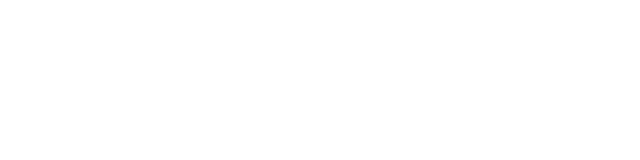
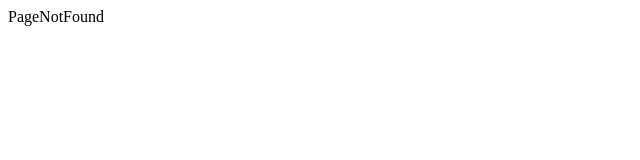
Before and after one commit to wbdvlpmnt/React_worldwise, a React (Vite) app: page /app in a window 1280 px wide. Before the commit this address had no page. Shown: the top 160 px of the page, without its empty margins (0-640 px from the left). Built offline with nearby package versions, Linux system fonts and the light colour scheme.

Commit message:
add page not found route

```diff
--- a/src/App.jsx
+++ b/src/App.jsx
@@ -2,6 +2,7 @@
 import Product from "./pages/Product";
 import Pricing from "./pages/Pricing";
 import Homepage from "./pages/Homepage";
+import PageNotFound from "./pages/PageNotFound";
 
 export default function App() {
   return (
@@ -10,6 +11,7 @@
         <Route path="/" element={<Homepage />} />
         <Route path="product" element={<Product />} />
         <Route path="pricing" element={<Pricing />} />
+        <Route path="*" element={<PageNotFound />} />
       </Routes>
     </BrowserRouter>
   );
--- /dev/null
+++ b/src/pages/PageNotFound.jsx
@@ -0,0 +1,3 @@
+export default function PageNotFound() {
+  return <div>PageNotFound</div>;
+}
```
